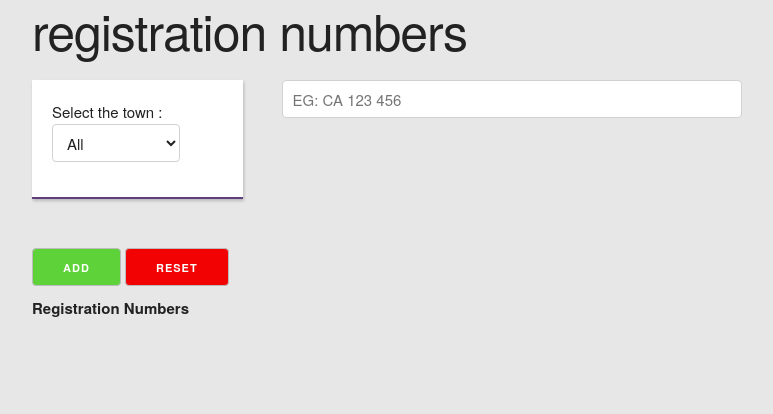
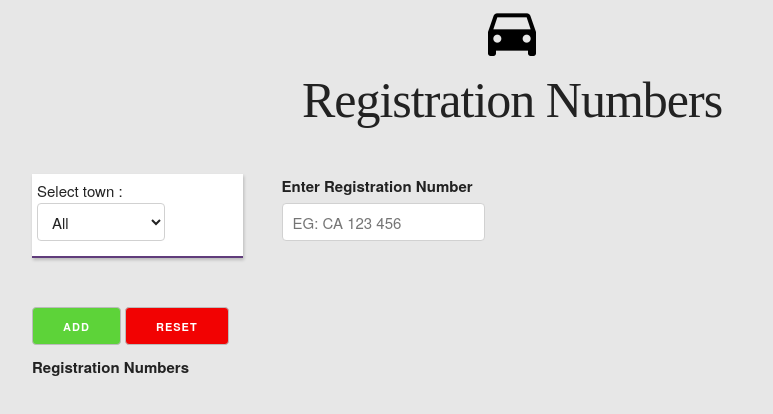
Before and after one commit to babawami/registration_numbers, a plain HTML site: page index.html in a window 1280 px wide. Shown: the whole page, without its empty margins (128-901 px from the left). Drawn offline with Linux system fonts and the light colour scheme.

Commit message:
adding alert message and CSS

```diff
--- a/css/registration_numbers.css
+++ b/css/registration_numbers.css
@@ -1,12 +1,20 @@
 body{
   background-color: #e7e7e7;
 }
+
+h1{
+  font-family: "Asset";
+  text-align: center;
+}
+
+
 
 .dropdown-menu{
   background-color: #fff;
   box-shadow:  1px 2px 3px rgba(0,0,0,0.2);
   border-bottom: 2px solid #603d7b;
-  padding: 20px;
+  padding-top: 5px;
+  padding-left: 5px;
 }
 
 .dropdown-menu ul{
@@ -34,6 +42,7 @@ body{
   display: inline-block;
   margin-left: 10px;
   margin-right: 10px;
+  padding: 5px;
 }
 
 .addbtn{
@@ -45,3 +54,9 @@ body{
   background-color: #f20202;
   color: #fff;
 }
+
+.message{
+  color: #603d7b;
+  text-transform: capitalize;
+  font-weight: bold;
+}
--- a/index.html
+++ b/index.html
@@ -28,10 +28,13 @@
     <!-- header section
   _____________________________________________________-->
     <div class="row">
-      <div class="twelve columns">
-        <h1>registration numbers</h1>
+      <div style="text-align: center" class="twelve columns">
+      <img src="car.png" alt="">
+        <h1>Registration Numbers</h1>
+
       </div>
     </div>
+    <br>
     <!--________________________________________________________-->
 
     <!-- filter
@@ -40,7 +43,7 @@ ___________________________________________________________-->
   <div class="twelve columns">
       <div class="three columns">
           <form  class="dropdown-menu" >
-          Select the town :
+          Select town :
           <select class="area ">
             <option class="area" value="All">All</option>
             <option class="area"  value="CA " >Cape Town</option>
@@ -50,8 +53,13 @@ ___________________________________________________________-->
           </select>
           </form>
       </div>
-    <div class="message"></div>
-    <input type="text" name="regNum" class="inputReg six columns"   pattern="[A-Z0-9]" placeholder="eg: CA 123 456" title="" maxlength="11" required>
+        <div class="six columns">
+
+          <label for=""> Enter Registration Number</label>
+  <input type="text" name="regNum" class="inputReg"   pattern="[A-Z0-9]" placeholder="eg: CA 123 456" title="" maxlength="11" required>
+  <div class="message"></div>
+
+        </div>
 
   </div>
 </div>
```
Also changed, not shown: car.png (added).
